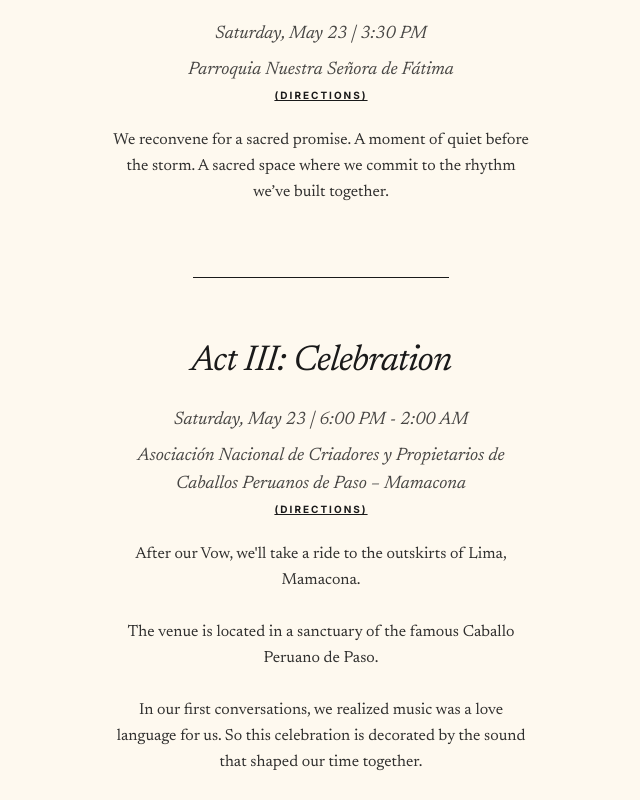
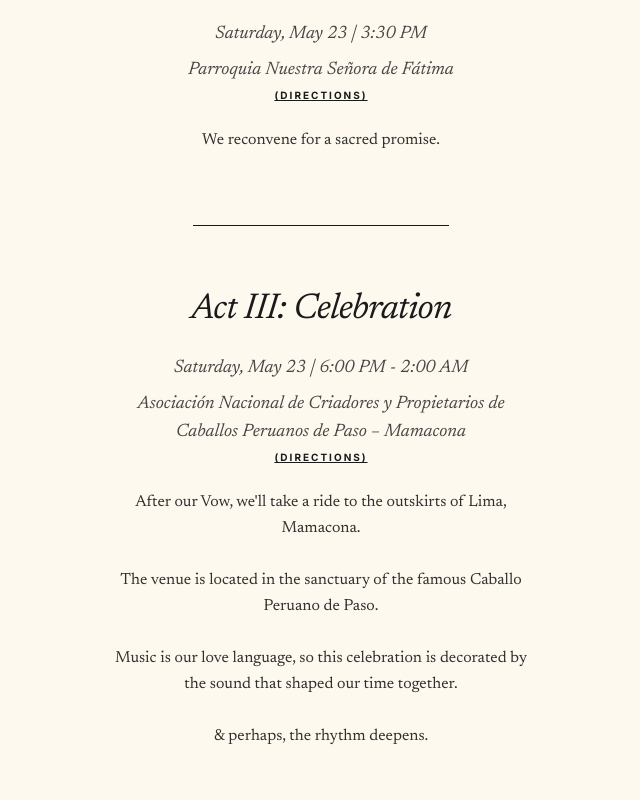
Before and after one commit to juanclopez95/karen-and-juanca-wedding, a React (Vite) app: page /#/ in a window 1280 px wide. Shown: the part 860-1660 px from the top of the page, without its empty margins (319-959 px from the left). Built offline with nearby package versions, Linux system fonts and the light colour scheme.

Commit message:
homepage: trim Act II copy, fix sanctuary article, shorten music line

```diff
--- a/src/pages/Home.tsx
+++ b/src/pages/Home.tsx
@@ -15,14 +15,14 @@ export default function Home() {
       details: "Saturday, May 23 | 3:30 PM",
       location: "Parroquia Nuestra Señora de Fátima",
       mapUrl: "https://maps.app.goo.gl/E75fRuxKnmKvNqZZ9",
-      description: "We reconvene for a sacred promise. A moment of quiet before the storm. A sacred space where we commit to the rhythm we’ve built together."
+      description: "We reconvene for a sacred promise."
     },
     {
       id: "Act III: Celebration",
       details: "Saturday, May 23 | 6:00 PM - 2:00 AM",
       location: "Asociación Nacional de Criadores y Propietarios de Caballos Peruanos de Paso – Mamacona",
       mapUrl: "https://www.google.com/maps/dir//ANCPCPP+(Asoc.+Nac.+De+Criadores+Y+Propietarios+De+Caballos+Peruanos+De+Paso),+P3QR%2BV6Q,+Alameda+Mamacona,+Lima+15841,+Peru/@25.7910622,-80.1763661,15z/data=!4m8!4m7!1m0!1m5!1m1!1s0x9105bc87b8bbf663:0x6dfa734f18a430b6!2m2!1d-76.90938!2d-12.2602887?entry=ttu&g_ep=EgoyMDI2MDMzMS4wIKXMDSoASAFQAw%3D%3D",
-      description: "After our Vow, we'll take a ride to the outskirts of Lima, Mamacona. \n\nThe venue is located in a sanctuary of the famous Caballo Peruano de Paso.\n\nIn our first conversations, we realized music was a love language for us. So this celebration is decorated by the sound that shaped our time together. \n\n& perhaps, the rhythm deepens."
+      description: "After our Vow, we'll take a ride to the outskirts of Lima, Mamacona. \n\nThe venue is located in the sanctuary of the famous Caballo Peruano de Paso.\n\nMusic is our love language, so this celebration is decorated by the sound that shaped our time together. \n\n& perhaps, the rhythm deepens."
     }
   ];
 
```
